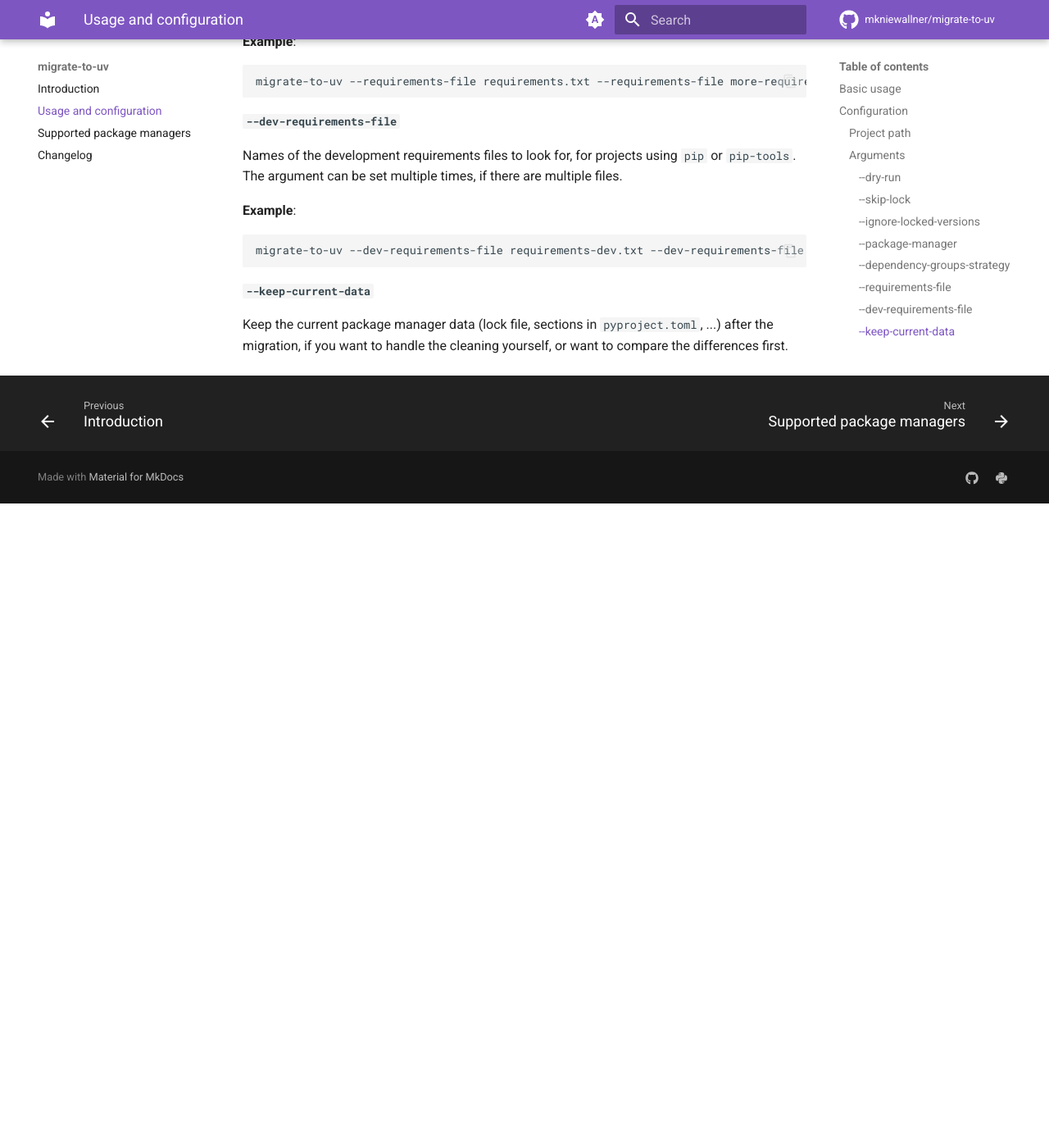
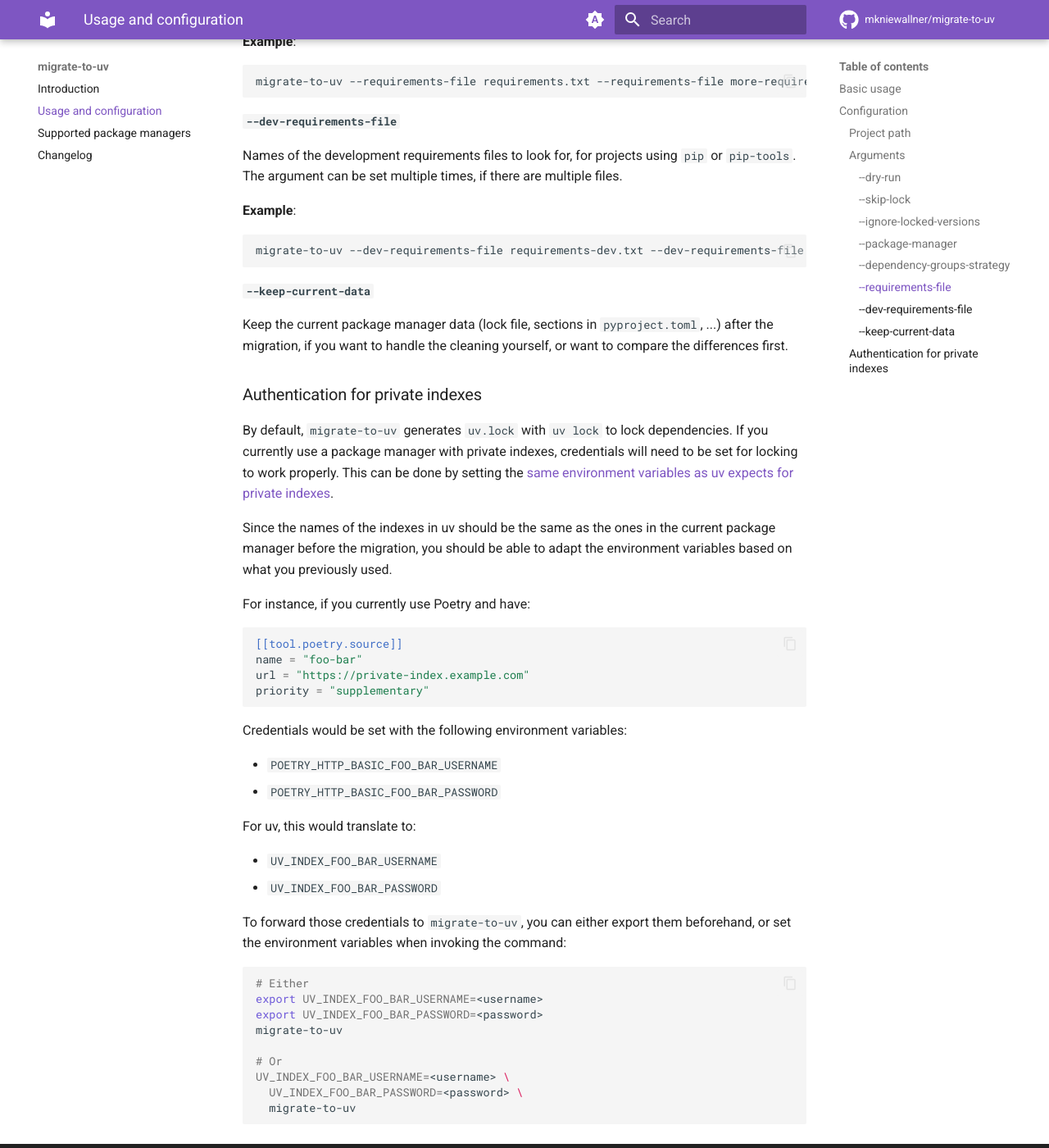
Before and after one commit to mkniewallner/migrate-to-uv, an MkDocs documentation site: the page built from docs/usage-and-configuration.md, in a window 1280 px wide and 1400 px high, scrolled down 2525 px. Shown: the whole window at 82% size. Built offline with MkDocs 1.6.1 and Material for MkDocs 9.7.7, drawn with Linux system fonts in a browser that asks for light colours; comment, search, counter and statistics services are not loaded; before the commit the page ends 3139 px from its top, so only the background shows below that.

Commit message:
docs: explain how to set credentials for private indexes (#60)

````diff
--- a/docs/usage-and-configuration.md
+++ b/docs/usage-and-configuration.md
@@ -130,3 +130,46 @@
 
 Keep the current package manager data (lock file, sections in `pyproject.toml`, ...) after the migration, if you want to
 handle the cleaning yourself, or want to compare the differences first.
+
+### Authentication for private indexes
+
+By default, `migrate-to-uv` generates `uv.lock` with `uv lock` to lock dependencies. If you currently use a package
+manager with private indexes, credentials will need to be set for locking to work properly. This can be done by setting
+the [same environment variables as uv expects for private indexes](https://docs.astral.sh/uv/configuration/indexes/#providing-credentials).
+
+Since the names of the indexes in uv should be the same as the ones in the current package manager before the migration,
+you should be able to adapt the environment variables based on what you previously used.
+
+For instance, if you currently use Poetry and have:
+
+```toml
+[[tool.poetry.source]]
+name = "foo-bar"
+url = "https://private-index.example.com"
+priority = "supplementary"
+```
+
+Credentials would be set with the following environment variables:
+
+- `POETRY_HTTP_BASIC_FOO_BAR_USERNAME`
+- `POETRY_HTTP_BASIC_FOO_BAR_PASSWORD`
+
+For uv, this would translate to:
+
+- `UV_INDEX_FOO_BAR_USERNAME`
+- `UV_INDEX_FOO_BAR_PASSWORD`
+
+To forward those credentials to `migrate-to-uv`, you can either export them beforehand, or set the environment variables
+when invoking the command:
+
+```bash
+# Either
+export UV_INDEX_FOO_BAR_USERNAME=<username>
+export UV_INDEX_FOO_BAR_PASSWORD=<password>
+migrate-to-uv
+
+# Or
+UV_INDEX_FOO_BAR_USERNAME=<username> \
+  UV_INDEX_FOO_BAR_PASSWORD=<password> \
+  migrate-to-uv
+```
````
Also changed, not shown: CHANGELOG.md (+6 -0 lines).
